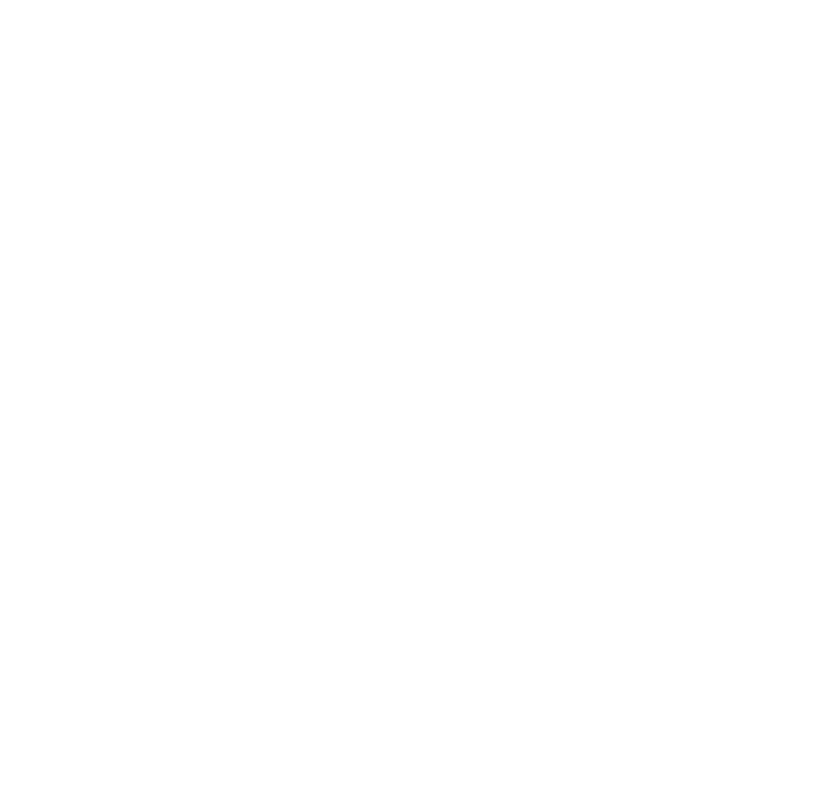
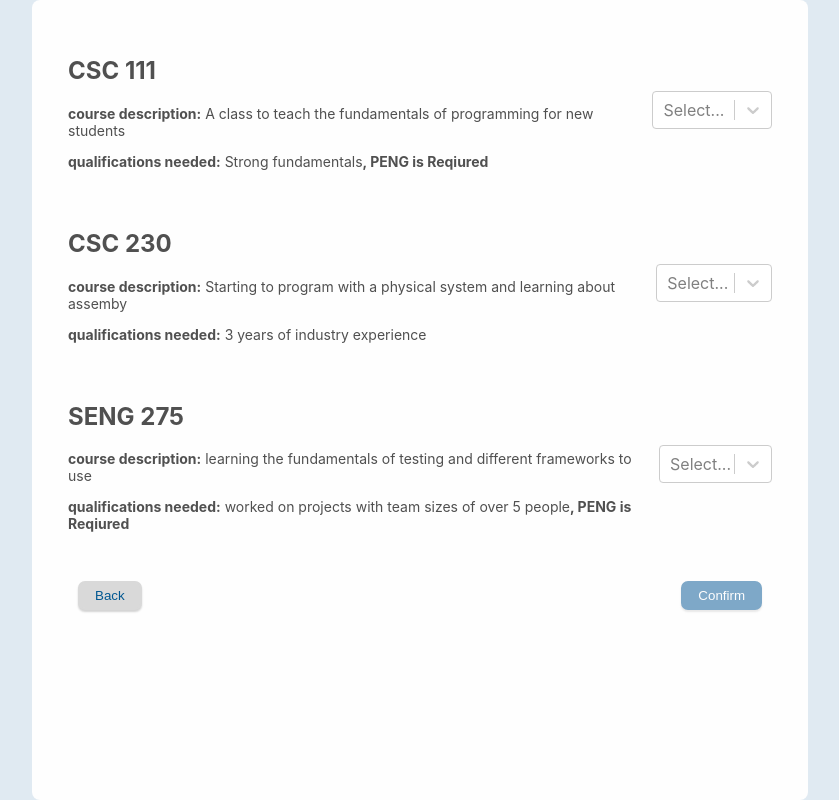
Before and after one commit to seng499-company1/frontend, a React (Create React App) app in the folder best-uvic-scheduler/: page /SelectProfessor/Qualifications in a window 1280 px wide. Shown: the whole page, without its empty margins (220-1059 px from the left). Built offline with nearby package versions, Linux system fonts and the light colour scheme.

Commit message:
Adding All needed for the Qualifications page :)

```diff
--- a/best-uvic-scheduler/src/Pages/ProfessorDataInput/ProfessorDataInput_SelectProfessorList.tsx
+++ b/best-uvic-scheduler/src/Pages/ProfessorDataInput/ProfessorDataInput_SelectProfessorList.tsx
@@ -1,7 +1,8 @@
 import React, { useState } from 'react';
+import { useNavigate } from "react-router-dom";
 import styled from "styled-components";
-import CustomButtonView from "../../Components/button/button.tsx"
-import CustomButtonGroupView from "../../Components/button/buttongroup.tsx"
+import CustomButtonView from "../../Components/button/button.tsx";
+import CustomButtonGroupView from "../../Components/button/buttongroup.tsx";
 import ProfessorListDivView from "../../Components/ProfessorSearch/ProfessorList.tsx";
 import SearchBarView from "../../Components/SearchBar/Searchbar.tsx";
 import ProfessorListElementView from "../../Components/ProfessorSearch/ProfessorListElement.tsx";
@@ -24,13 +25,11 @@ const OutsideDivStyle = styled.div`
 export function PDISelectProfessorList() {
 
   const [isSelected, setSelected] = useState(0);
+  const navigate = useNavigate();
 
   //get data
   const ProfessorData = ProfessorListHelper.GetProfessorList();
   const Professors = ProfessorData.Professors;
-
-
-  console.log("Now i'm in the list")
 
   return (
     <OutsideDivStyle>
@@ -53,9 +52,10 @@ export function PDISelectProfessorList() {
         Disabled={isSelected === 0}
         customClickEvent={() => {
           if(isSelected === 0){
-            console.log("Please Select A Name")
+            console.log("Please Select A Name");
           }else{
-            console.log(isSelected.uuid)
+            console.log(isSelected.uuid);
+            navigate(`/SelectProfessor/Qualifications`);
           }
         }}> Confirm </CustomButtonView>
       </CustomButtonGroupView>
--- a/best-uvic-scheduler/src/Pages/ProfessorDataInput/ProfessorQualifications.tsx
+++ b/best-uvic-scheduler/src/Pages/ProfessorDataInput/ProfessorQualifications.tsx
@@ -0,0 +1,97 @@
+import React, { useState } from 'react';
+import { useNavigate } from "react-router-dom";
+import styled from "styled-components";
+import CustomButtonView from "../../Components/button/button.tsx";
+import CustomButtonGroupView from "../../Components/button/buttongroup.tsx";
+import * as CourseListHelper from "../../Util/CourseListHelper.tsx";
+import Dropdown from "../../Components/dropdown/dropdown.tsx";
+
+const InsideDivStyle = styled.div`
+  width: 55%;
+  padding: 36px;
+  border-radius: 8px;
+  background-color: #FEFEFE;
+`;
+
+const OutsideDivStyle = styled.div`
+  display: flex;
+  justify-content: center;
+  background-color: var(--primary-50);
+  height: 100vh;
+`;
+
+const SelectDivStyle = styled.div`
+  display: flex;
+  justify-content: space-between;
+  padding-bottom: 25px;
+`;
+
+const DropdownDivStyle = styled.div`
+  display: flex;
+  justify-content: center;
+  flex-direction: column;
+`;
+
+export function PDISelectProfessorQualifications() {
+
+  //get data
+  const CourseData = CourseListHelper.GetCourseList();
+  const Courses = CourseData.Courses;
+  const AmountOfCourses = Courses.length;
+
+  //hooks
+  const [qualifications, setQualifications] = useState({});
+  const navigate = useNavigate();
+
+  const QualificationItems = [
+    { value: "Not Qualified", label: "Not Qualified" },
+    { value: "Qualified", label: "Qualified" },
+  ];
+
+  return (
+    <OutsideDivStyle>
+      <InsideDivStyle>
+      {
+      Courses.map(function(Course, index) {
+        return (
+          <SelectDivStyle key={index}>
+            <div>
+              <h2> { Course.course_code } </h2>
+              <p> <b>course description:</b> { Course.course_desceiption } </p>
+              <p> <b>qualifications needed:</b> { Course.course_qualifications }<b>{ Course.peng_req ? ", PENG is Reqiured" : "" }</b> </p>
+            </div>
+            <DropdownDivStyle>
+              <Dropdown
+                dropdownItems= {QualificationItems}
+                handleChange={(event) => {
+                  setQualifications( {...qualifications, [Course.course_code]: event.value } );
+                }}>Select</Dropdown>
+            </DropdownDivStyle>
+          </SelectDivStyle>
+        );
+      })
+      }
+      <CustomButtonGroupView {...{ Amount: "Double" }}>
+        <CustomButtonView
+        {...{ Theme: "Secondary" }}
+        customClickEvent={() => {
+          console.log("Hello")
+          navigate(`/SelectProfessor`);
+        }}> Back </CustomButtonView>
+        <CustomButtonView
+        {...{ Theme: "Primary" }}
+        Disabled={Object.keys(qualifications).length !== AmountOfCourses}
+        customClickEvent={() => {
+          if(Object.keys(qualifications).length !== AmountOfCourses){
+            console.log(qualifications);
+          }else{
+            console.log(qualifications);
+          }
+        }}> Confirm </CustomButtonView>
+      </CustomButtonGroupView>
+      </InsideDivStyle>
+    </OutsideDivStyle>
+    );
+}
+
+export default PDISelectProfessorQualifications;
--- a/best-uvic-scheduler/src/Pages/ProfessorDataInput/index.tsx
+++ b/best-uvic-scheduler/src/Pages/ProfessorDataInput/index.tsx
@@ -4,14 +4,15 @@ import {
   Route,
 } from "react-router-dom";
 import PDISelectProfessorList from "./ProfessorDataInput_SelectProfessorList.tsx";
+import PDISelectProfessorQualifications from "./ProfessorQualifications.tsx";
 
-  console.log("I'm in the index")
 
 export function ProfessorDataInputIndex() {
 
   return (
     <Routes>
       <Route path="" element={<PDISelectProfessorList />} />
+      <Route path="Qualifications" element={<PDISelectProfessorQualifications />} />
     </Routes>
   );
 
--- a/best-uvic-scheduler/src/Util/CourseListHelper.tsx
+++ b/best-uvic-scheduler/src/Util/CourseListHelper.tsx
@@ -2,26 +2,26 @@ const TestCourseList = {
   "Courses": [
     {
       'uuid': '1e90ab30-c380-4034-acdb-238856a88df3',
-      'course_code': 'CSC111',
+      'course_code': 'CSC 111',
       'course_name': 'Fundamentals of C Programming',
-      'course_desceiption': '',
-      'course_qualifications': '',
+      'course_desceiption': 'A class to teach the fundamentals of programming for new students',
+      'course_qualifications': 'Strong fundamentals',
       'peng_req': true,
     },
     {
       'uuid': '3e90ab30-c380-4034-acdb-238856a88df3',
-      'course_code': 'CSC230',
+      'course_code': 'CSC 230',
       'course_name': 'Assembly ARM programming',
-      'course_desceiption': '',
-      'course_qualifications': '',
+      'course_desceiption': 'Starting to program with a physical system and learning about assemby',
+      'course_qualifications': '3 years of industry experience',
       'peng_req': false,
     },
     {
       'uuid': '2e90ab30-c380-4034-acdb-238856a88df3',
-      'course_code': 'SENG275',
+      'course_code': 'SENG 275',
       'course_name': 'Software Testing',
-      'course_desceiption': '',
-      'course_qualifications': '',
+      'course_desceiption': 'learning the fundamentals of testing and different frameworks to use',
+      'course_qualifications': 'worked on projects with team sizes of over 5 people',
       'peng_req': true,
     }
   ]
```
Also changed, not shown: best-uvic-scheduler/src/Pages/ProfessorDataInput/ProfessorPreference.tsx (deleted).
